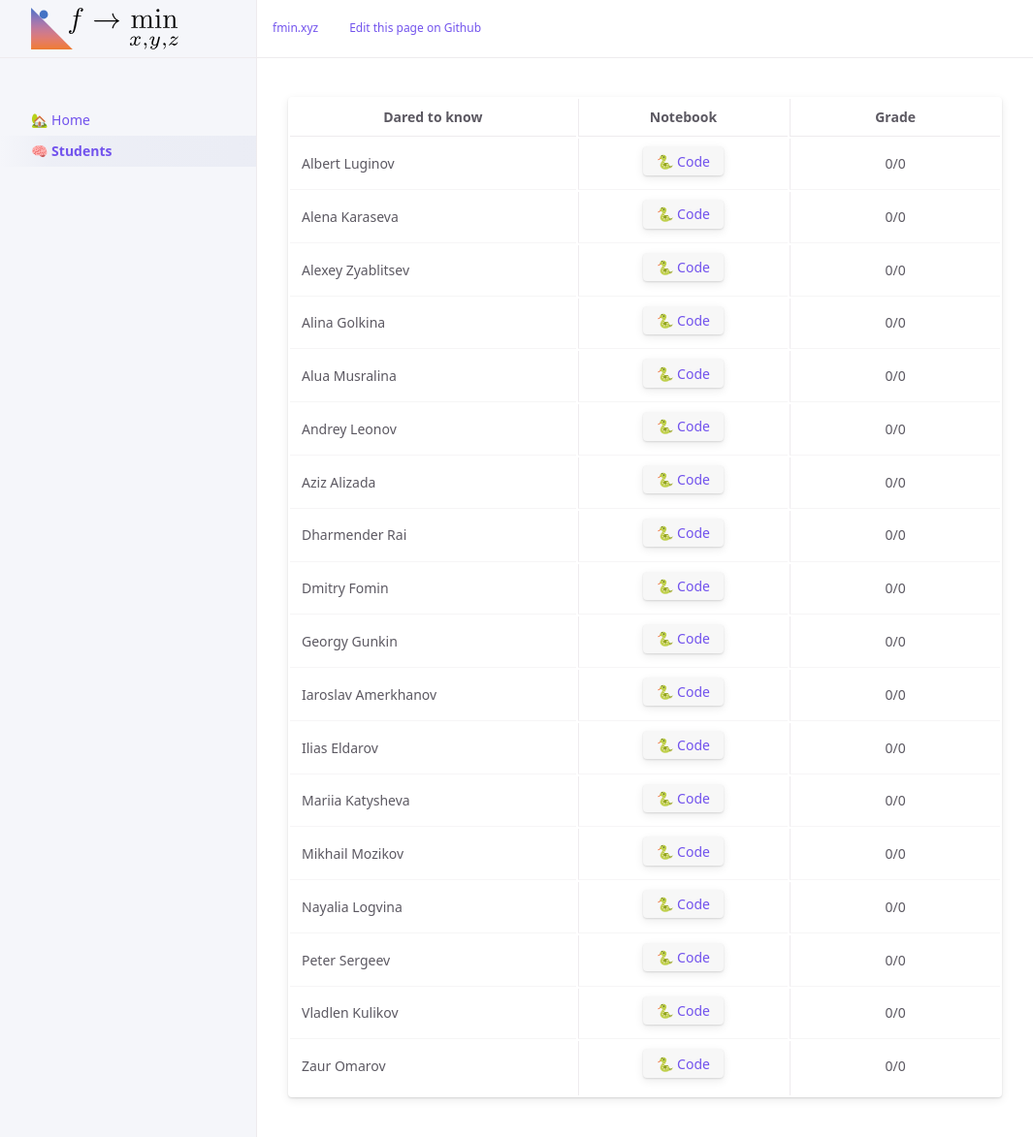
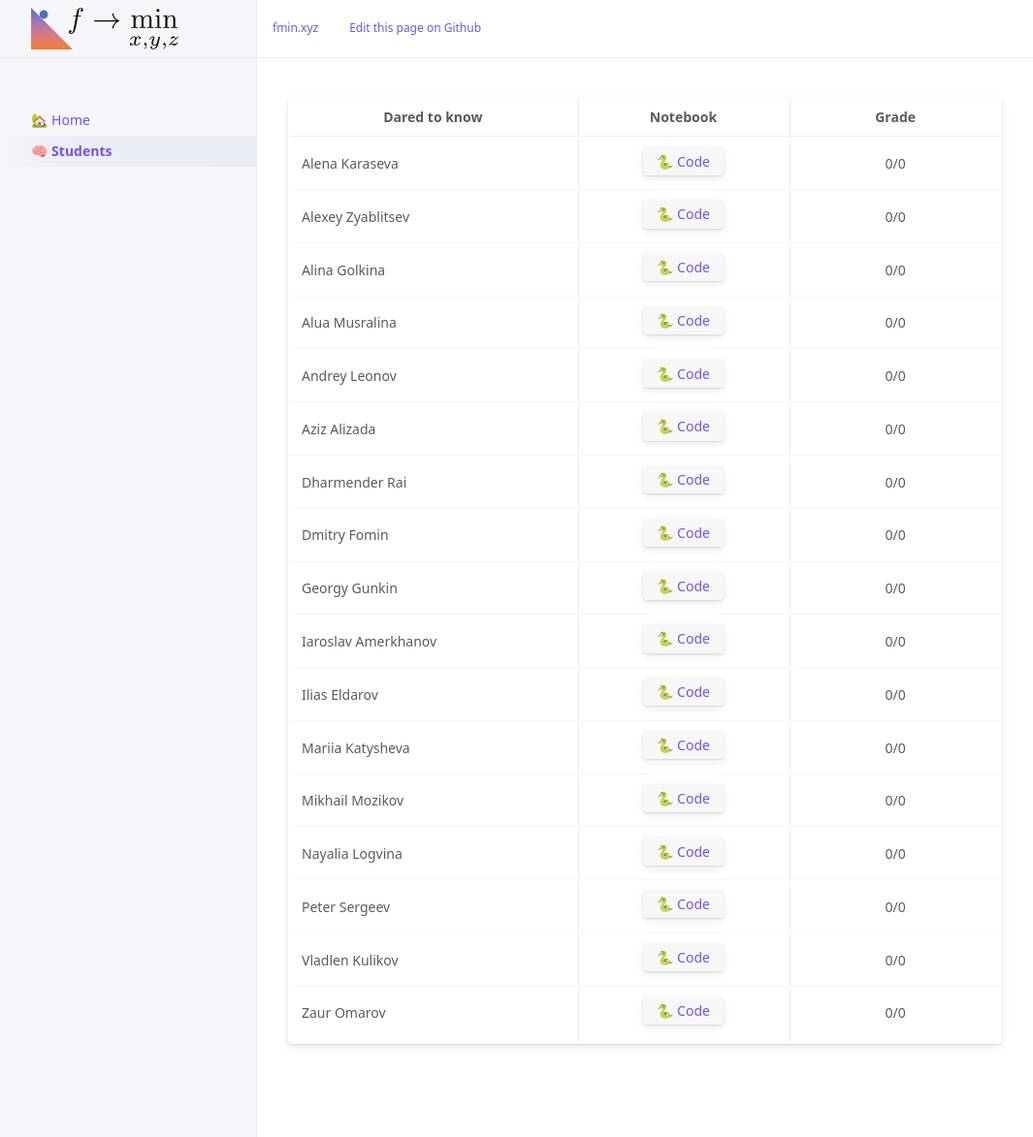
Before and after one commit to MerkulovDaniil/msai22, a Jekyll site: the page built from students.md, in a window 1280 px wide and 1188 px high. Shown: the top 1173 px of the window at 97% size, without its empty margins (107-1172 px from the left). Built offline with Jekyll 4.4.1, drawn with Linux system fonts in a browser that asks for light colours; our own code applies the rules of GitHub Pages for plain Markdown files; a script that is not in the unit is left out.

Commit message:
Update students.md

```diff
--- a/students.md
+++ b/students.md
@@ -5,7 +5,6 @@ permalink: /students
 
 | Dared to know     | Notebook | Grade |
 |----------------------|:------------------:|:---:|
-| Albert Luginov   | [🐍 Code](https://colab.research.google.com/drive/1IRe5LgKz4yFiz0zLTzu0gU6M86a7Vgb1?usp=sharing){: .btn } | 0/0 |
 | Alena Karaseva   | [🐍 Code](https://colab.research.google.com/drive/1RrzIStQ2bmFHP4E3nBxqoMD3ANpLRmQv?usp=sharing){: .btn } | 0/0 |
 | Alexey Zyablitsev  | [🐍 Code](https://colab.research.google.com/drive/1fAarUwxlkXHwx8WplmMzf2JHAjjFOc_K?usp=sharing){: .btn } | 0/0 |
 | Alina Golkina   | [🐍 Code](https://colab.research.google.com/drive/1hHjK-XzjtJ_DzPy0KN9aOMliSAz1y2ts?usp=sharing){: .btn } | 0/0 |
```
